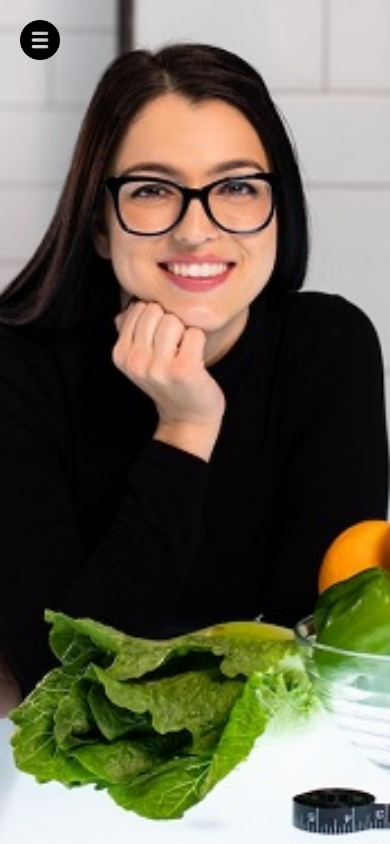
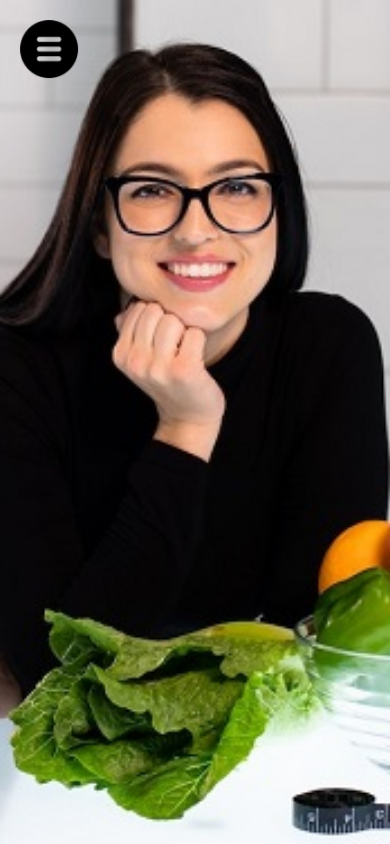
Before and after one commit to ClaaroNutri/Nutri_Web, a plain HTML site: page index.html in a window 390 px wide. Drawn offline with Linux system fonts and the light colour scheme.

Commit message:
btn size

```diff
--- a/style.css
+++ b/style.css
@@ -105,5 +105,8 @@ body.open .backdrop{
     background-image:url(IMG/yilmaz-akin-FPKtCl74Hfs-unsplash.jpg) ;
     background-position: center center;
     }
-
+    .background-btn{
+    width: 58px;
+    height: 58px;
+    }
 }
```
